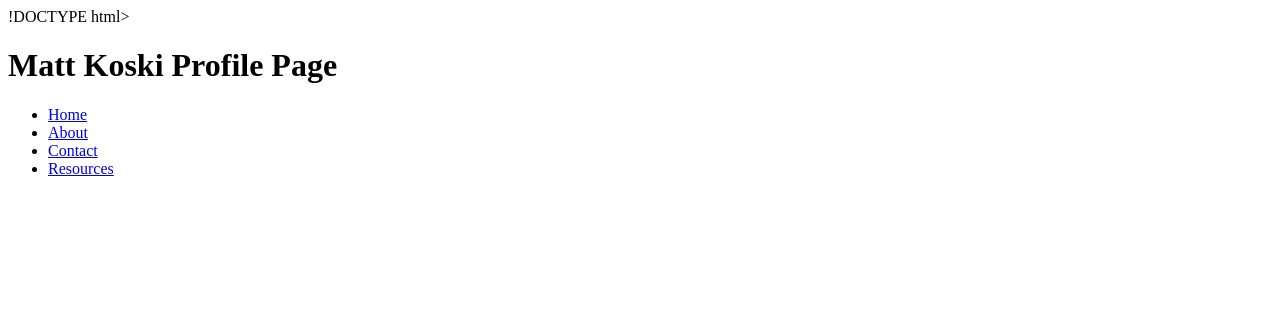
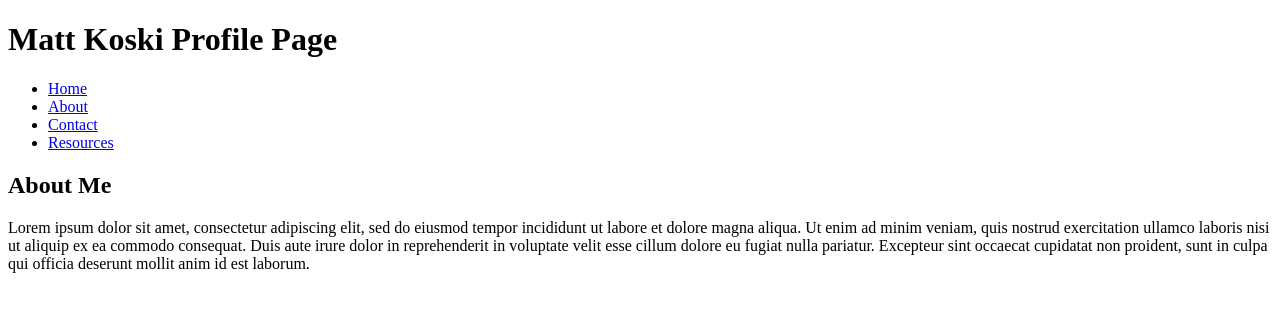
Before and after one commit to mjkekai/Homework02, a plain HTML site: page index.html in a window 1280 px wide. Drawn offline with Linux system fonts and the light colour scheme.

Commit message:
added assets folder and updates html code

```diff
--- a/index.html
+++ b/index.html
@@ -1,4 +1,4 @@
-!DOCTYPE html>
+<!DOCTYPE html>
 <html lang="en-us">
 
 <head>
@@ -13,16 +13,31 @@
     <nav>
         <ul>
           <li><a href="#">Home</a></li>
-          <li><a href="#">About</a></li>
+          <li><a href="#aboutme">About</a></li>
           <li><a href="#">Contact</a></li>
           <li><a href="#">Resources</a></li>
         </ul>
       </nav>
 
-
  </header>
 
+<main>
+<section>
 
+<h2 id="aboutme">
+    About Me
+</h2>
+<article>
+    <p>
+        Lorem ipsum dolor sit amet, consectetur adipiscing elit, sed do eiusmod tempor incididunt ut labore et dolore magna aliqua. Ut enim ad minim veniam, quis nostrud exercitation ullamco laboris nisi ut aliquip ex ea commodo consequat. Duis aute irure dolor in reprehenderit in voluptate velit esse cillum dolore eu fugiat nulla pariatur. Excepteur sint occaecat cupidatat non proident, sunt in culpa qui officia deserunt mollit anim id est laborum.
+</p>
+
+</article>
+
+</section>
+
+
+</main>
 
 
 
```
Also changed, not shown: Assets/style.css (added).
